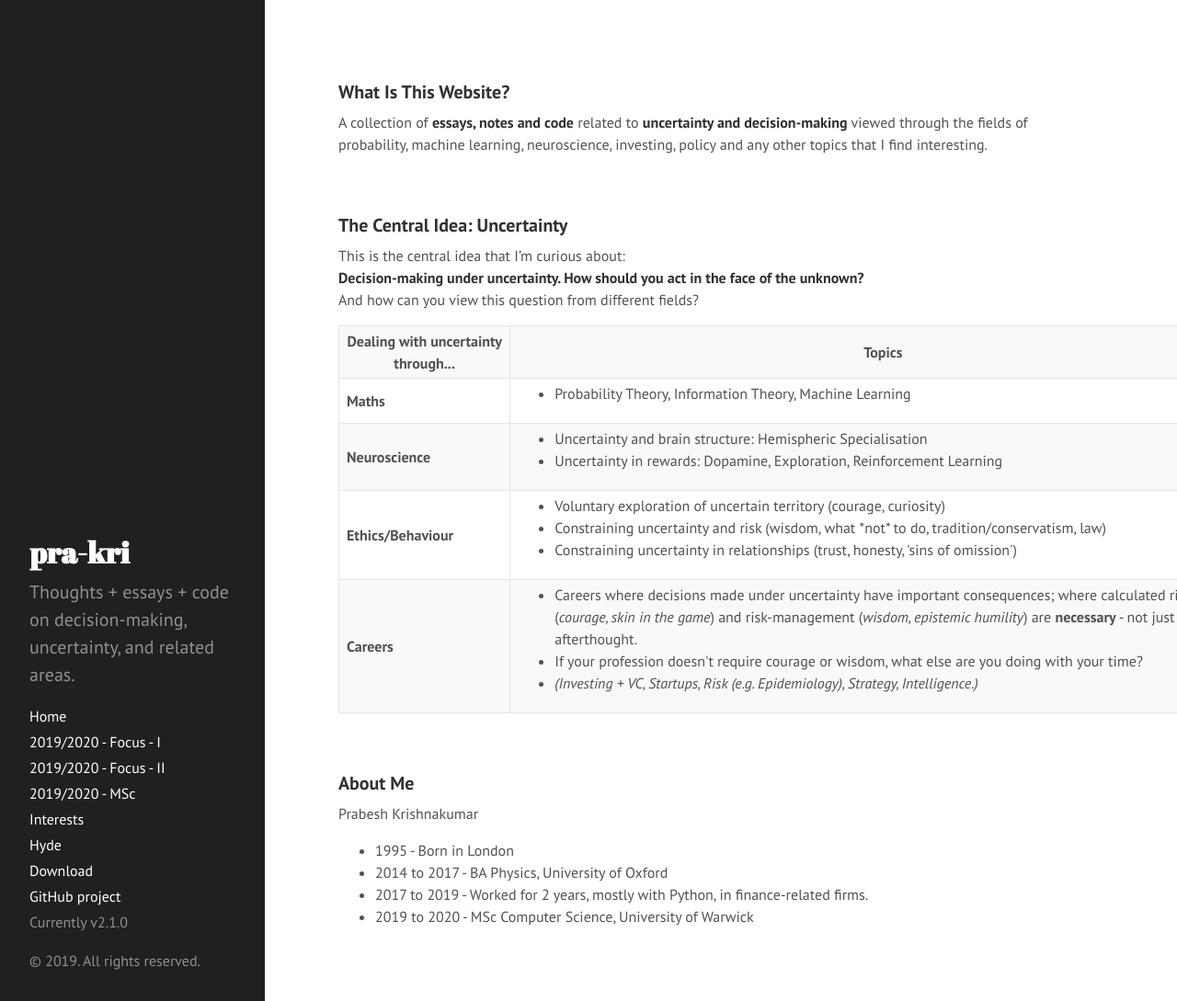
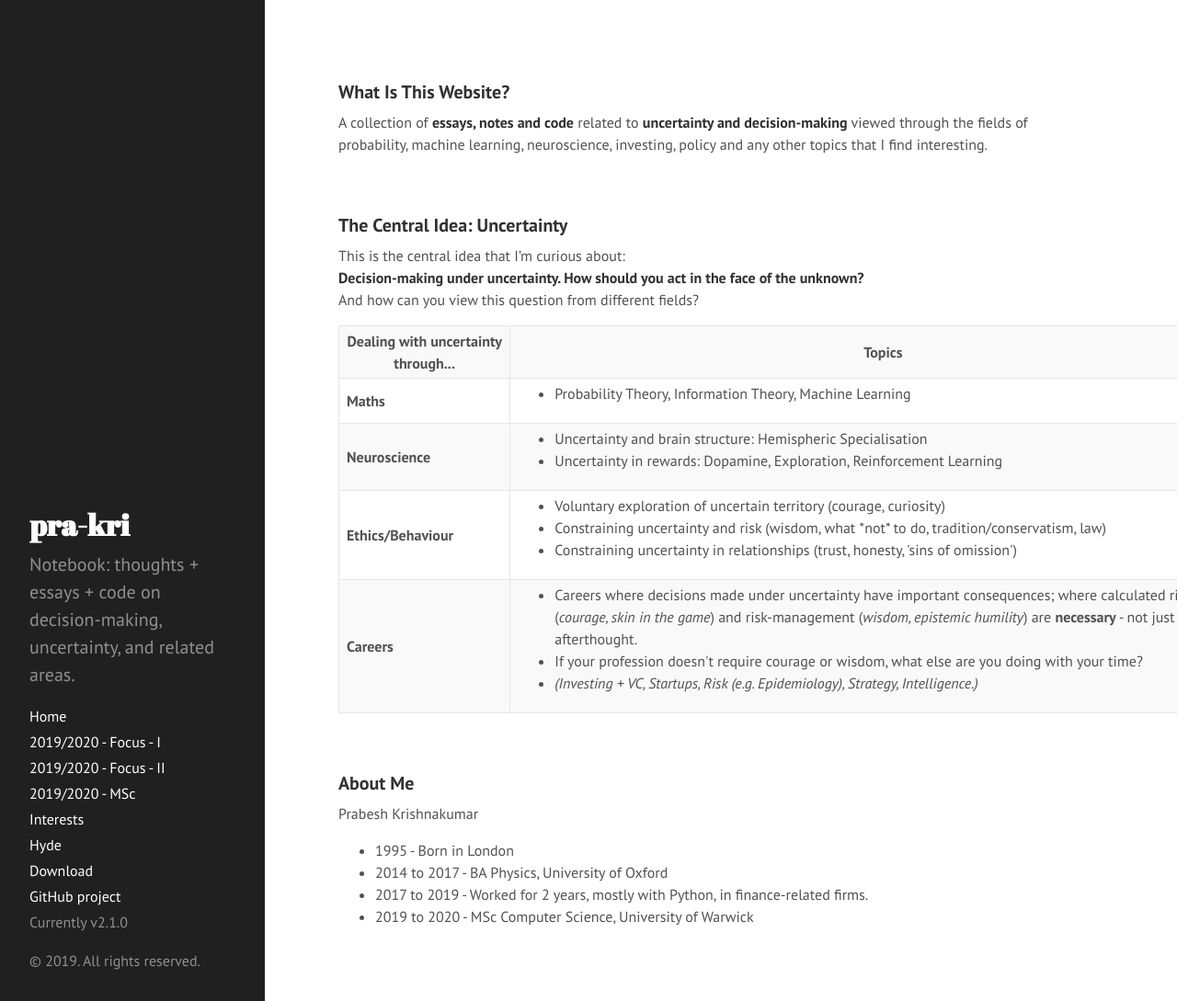
Before and after one commit to pra-kri/pra-kri.github.io, a Jekyll site: the page built from index.md, in a window 1280 px wide and 1089 px high. Shown: the whole window at 92% size. Built offline with Jekyll 4.4.1, drawn with Linux system fonts in a browser that asks for light colours; Markdown is read by kramdown in place of the engine named in the settings.

Commit message:
Update _config.yml

```diff
--- a/_config.yml
+++ b/_config.yml
@@ -9,7 +9,7 @@ plugins:
 # Setup
 title:            pra-kri
 tagline:          'Prabesh K'
-description:      'Thoughts + essays + code on decision-making, uncertainty, and related areas.'
+description:      'Notebook: thoughts + essays + code on decision-making, uncertainty, and related areas.'
 url:              https://pra-kri.github.io
 baseurl:          /pra-kri.github.io/
 
```
